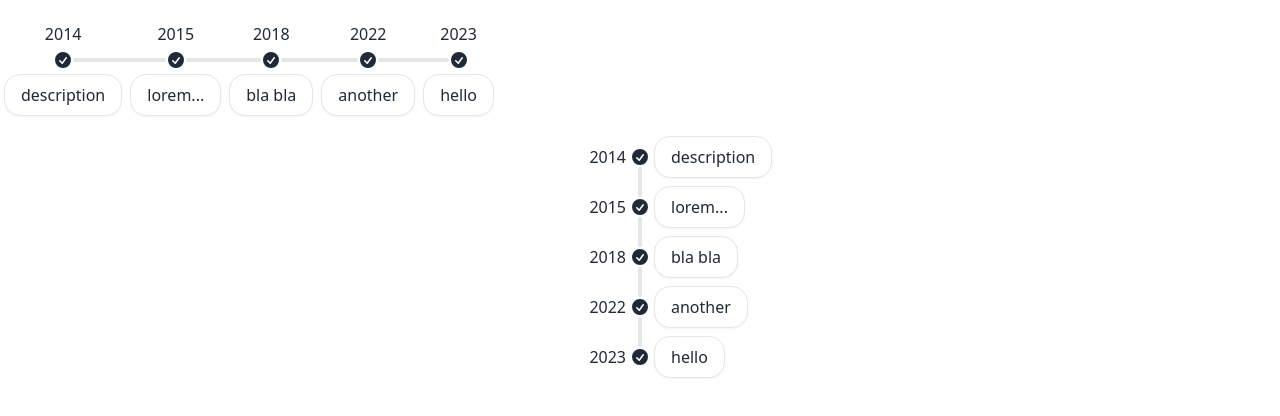
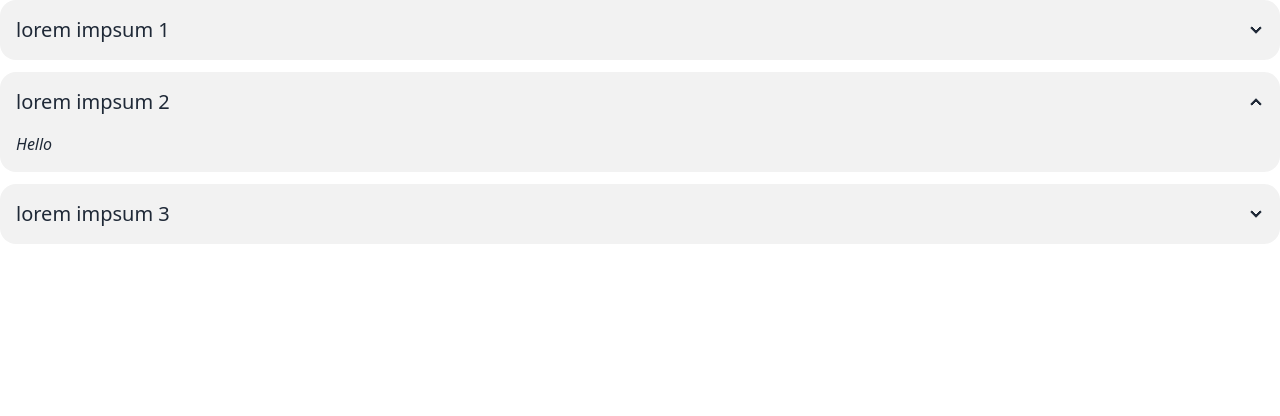
Before and after one commit to alelax/angular-evolution, an Angular app: page / in a window 1280 px wide. Shown: the top 416 px of the page. Built offline with nearby package versions, Linux system fonts and the light colour scheme.

Commit message:
accordion component

```diff
--- a/src/app/app.component.ts
+++ b/src/app/app.component.ts
@@ -4,29 +4,29 @@ import { RouterOutlet } from '@angular/router';
 import { PhoneComponent } from './shared/components/phone.component';
 import { UserProfileComponent } from './shared/components/user-profile.component';
 import { TimelineComponent } from './shared/components/timeline.component';
+import { AccordionComponent } from './shared/components/accordion.component';
 
 @Component({
   selector: 'app-root',
   standalone: true,
-  imports: [CommonModule, RouterOutlet, PhoneComponent, UserProfileComponent, TimelineComponent],
+  imports: [CommonModule, RouterOutlet, AccordionComponent],
   template: `
     <div class="centered-page sm flex flex-col gap-3">
-      <app-timeline [timelineItems]="timelineList"/>
-      <app-timeline [timelineItems]="timelineList" vertical/>
+      <app-accordion title="lorem impsum 1">
+        <p>Lorem 1</p>
+      </app-accordion>
+      <app-accordion title="lorem impsum 2" selected>
+        <p><em>Hello</em></p>
+      </app-accordion>
+      <app-accordion title="lorem impsum 3">
+        <button class="btn btn-primary" (click)="doSomething()">CLICK</button>
+      </app-accordion>
     </div>
   `,
   styles: [``],
 })
 export class AppComponent {
-  timelineList = [
-    { start: '2014', end: 'description' },
-    { start: '2015', end: 'lorem...' },
-    { start: '2018', end: 'bla bla' },
-    { start: '2022', end: 'another' },
-    { start: '2023', end: 'hello' },
-  ]
 
 
-
-
+  doSomething() {}
 }
--- /dev/null
+++ b/src/app/shared/components/accordion.component.ts
@@ -0,0 +1,24 @@
+import { Component, Input, booleanAttribute } from '@angular/core';
+
+@Component({
+  selector: 'app-accordion',
+  standalone: true,
+  imports: [],
+  template: `
+    <div class="collapse collapse-arrow bg-base-200">
+        <input type="radio" [name]="groupName" [checked]="selected" />
+        <div class="collapse-title text-xl font-medium">
+          {{ title }}
+        </div>
+        <div class="collapse-content">
+          <ng-content></ng-content>
+        </div>
+      </div>
+  `,
+  styles: ``
+})
+export class AccordionComponent {
+  @Input() title: string = '';
+  @Input() groupName: string = 'accordion-group';
+  @Input({ transform: booleanAttribute }) selected = false;
+}
```
